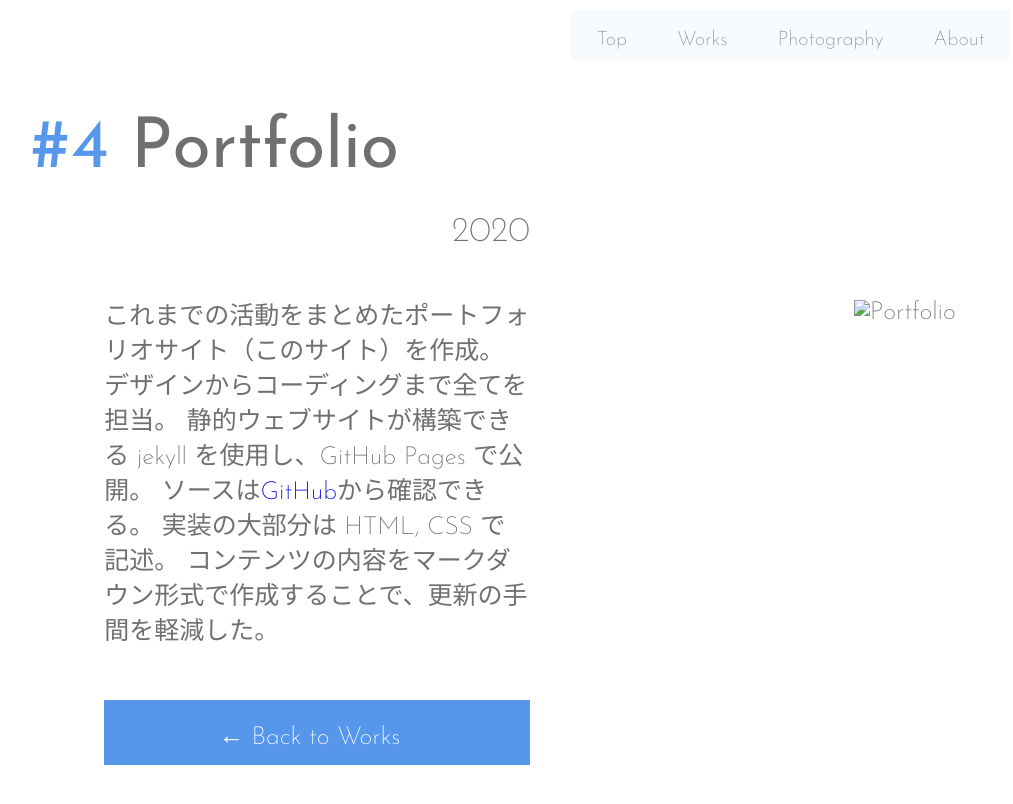
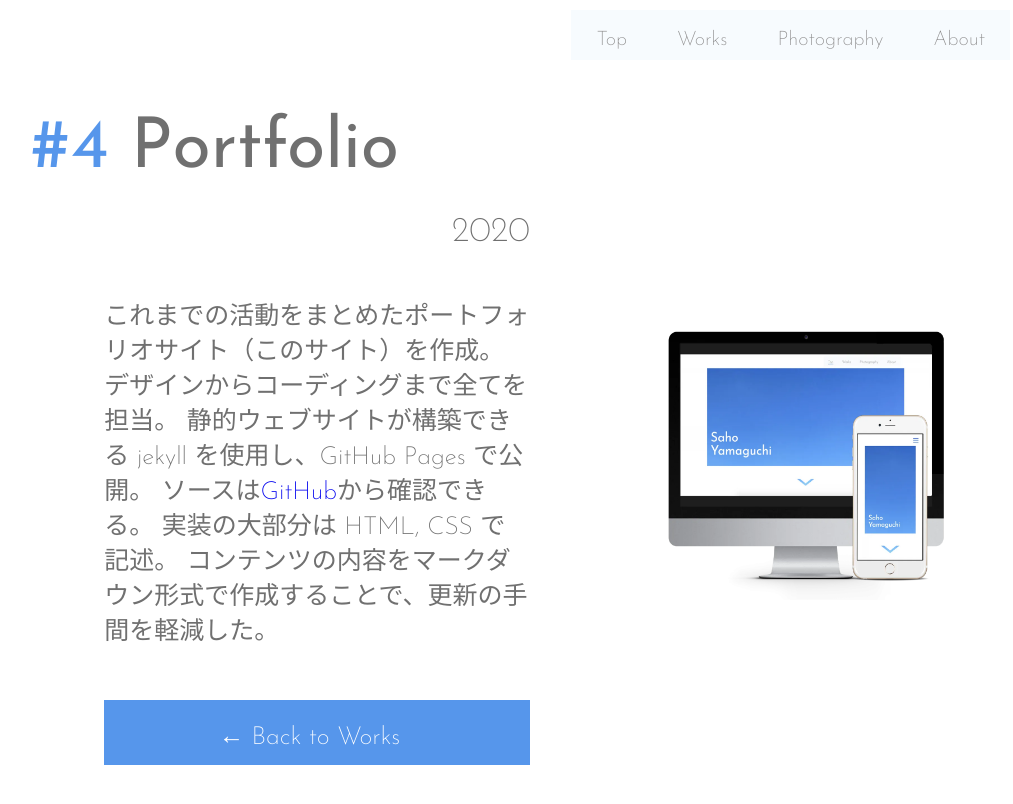
Before and after one commit to SahoYamaguchi/portfolio, a Jekyll site: the page built from _posts/2020-09-13-portfolio.md, in a window 1280 px wide and 900 px high. Shown: the top 804 px of the window, without its empty margins (110-1123 px from the left). Built offline with Jekyll 4.4.1, drawn with Linux system fonts in a browser that asks for light colours.

Commit message:
fix: path at work04

```diff
--- a/_layouts/post.html
+++ b/_layouts/post.html
@@ -12,7 +12,7 @@ type: website
   <div class="flex">
     <div class="content">
       {{ content }}
-      <a href="{{ site.baseurl }}//#works">
+      <a href="{{ site.baseurl }}/#works">
         <div class="btn">
           <p>← Back to Works</p>
         </div>
--- a/_posts/2020-09-13-portfolio.md
+++ b/_posts/2020-09-13-portfolio.md
@@ -3,8 +3,8 @@ layout: post
 title: "Portfolio"
 num: 04
 year: 2020
-logo: assets/works/04.png
-logo_webp: assets/works/04.webp
+logo: /assets/works/04.png
+logo_webp: /assets/works/04.webp
 permalink: /works/04
 custom_css: post.css
 custom_js: false
```
